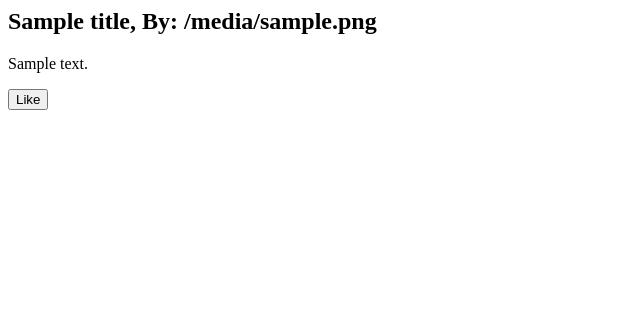
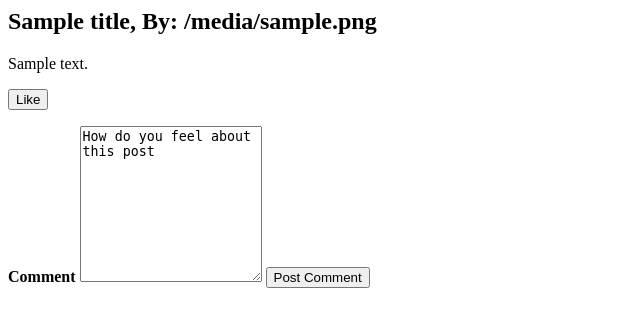
Before and after one commit to MoizAhmedd/SpotiSocial, a Django app: template templates/postdetail.html in a window 1280 px wide. Shown: the top 327 px of the page, without its empty margins (0-640 px from the left). Run offline with Django 3.2, Linux system fonts and the light colour scheme; the template is opened without the code that fills it: most values are stand-ins (such as "Sample title", 1, 10 or a date in 2020).

Commit message:
finish comments

```diff
--- a/templates/postdetail.html
+++ b/templates/postdetail.html
@@ -3,5 +3,14 @@
 
 <form action = "" method = "POST">
     {% csrf_token %}
-    <button type = "submit" class="btn btn-primary btn-lg signup" >Like</button>
+    <button name="like-btn" id = "like-btn" type = "submit" class="btn btn-primary btn-lg signup" >Like</button>
 </form>
+
+<form action = "" method = "POST">
+    {% csrf_token %}
+    <div class="form-group">
+        <label for="comment"><b>Comment</b></label>
+        <textarea class="form-control" rows="10" name="comment">How do you feel about this post</textarea>
+        <button type="submit" class="btn btn-primary btn-lg signup" >Post Comment</button>
+    </div>
+</form>
```
